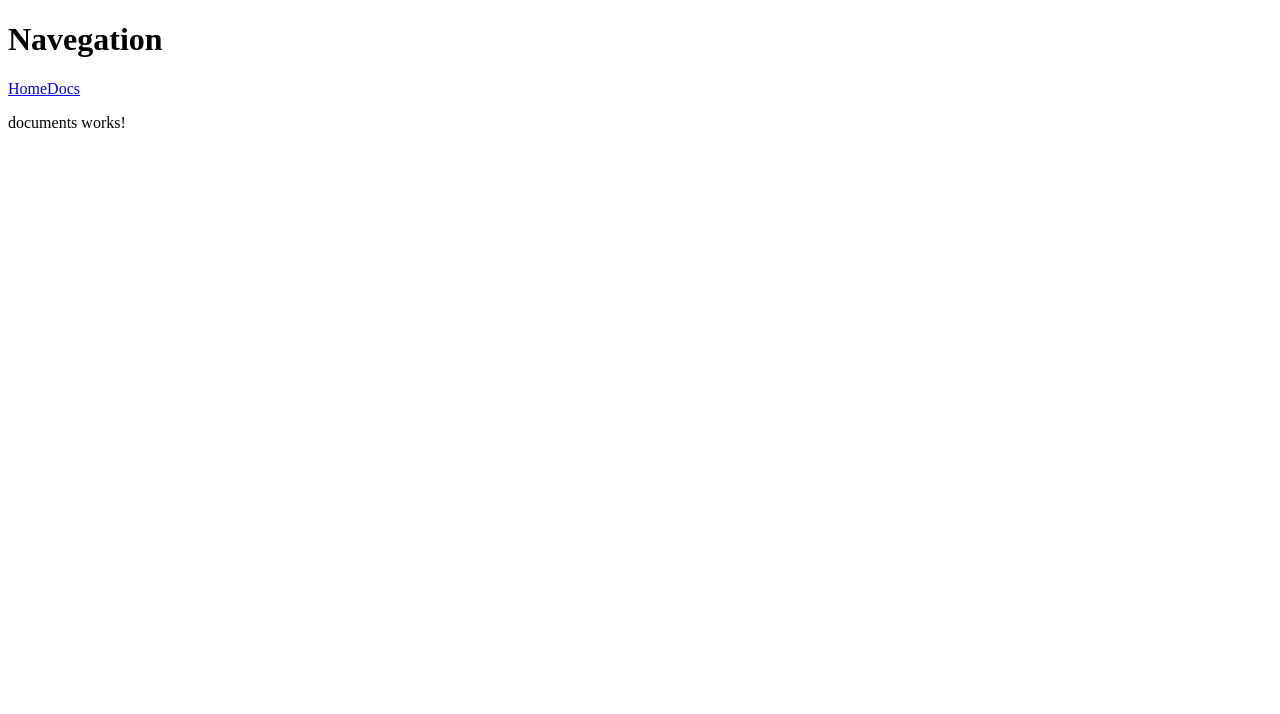
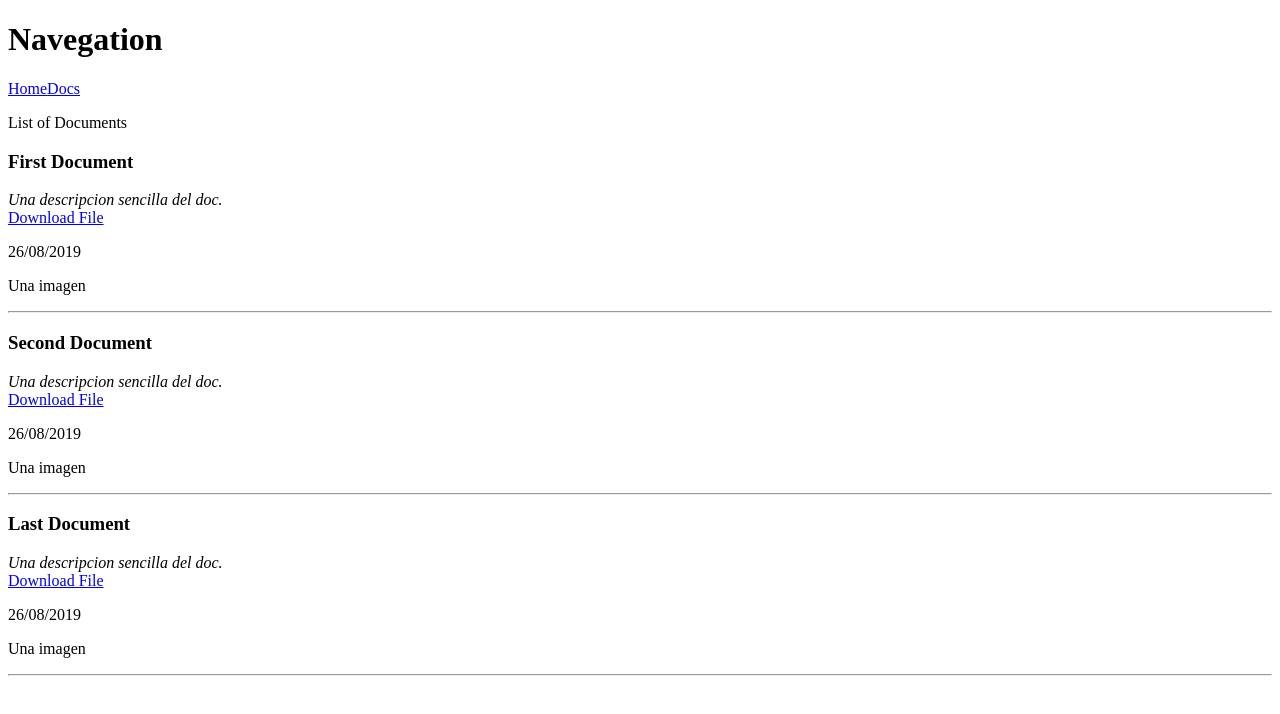
Before and after one commit to oscarmolivera/angular-rails-fe, an Angular app: page /documents in a window 1280 px wide. Shown: the top 714 px of the page. Built offline with nearby package versions, Linux system fonts and the light colour scheme.

Commit message:
Implementacion de Interfaz y muestra de objeto doc con Nfor

```diff
--- a/src/app/documents/documents.component.html
+++ b/src/app/documents/documents.component.html
@@ -1 +1,10 @@
-<p>documents works!</p>
+<p>List of Documents</p>
+
+<div *ngFor="let doc of documents">
+  <h3>{{ doc.title }}</h3>
+  <em>{{ doc.description }}</em>
+  <div><a href="{{ doc.file_url }}">Download File</a></div>
+  <p>{{ doc.updated_at }}</p>
+  <p>{{ doc.image }}</p>
+  <hr>
+</div>
--- a/src/app/documents/documents.component.ts
+++ b/src/app/documents/documents.component.ts
@@ -1,4 +1,5 @@
 import { Component, OnInit } from '@angular/core';
+import { Document } from './documents';
 
 @Component({
   selector: 'app-documents',
@@ -12,4 +13,27 @@ export class DocumentsComponent implements OnInit {
   ngOnInit() {
   }
 
+  documents: Document[] =[
+    {
+      title: "First Document",
+      description: "Una descripcion sencilla del doc.",
+      file_url: "http://oscarmolivera.me",
+      updated_at: "26/08/2019",
+      image: "Una imagen"
+    },
+    {
+      title: "Second Document",
+      description: "Una descripcion sencilla del doc.",
+      file_url: "http://oscarmolivera.me",
+      updated_at: "26/08/2019",
+      image: "Una imagen"
+    },
+    {
+      title: "Last Document",
+      description: "Una descripcion sencilla del doc.",
+      file_url: "http://oscarmolivera.me",
+      updated_at: "26/08/2019",
+      image: "Una imagen"
+    }
+  ]
 }
```
